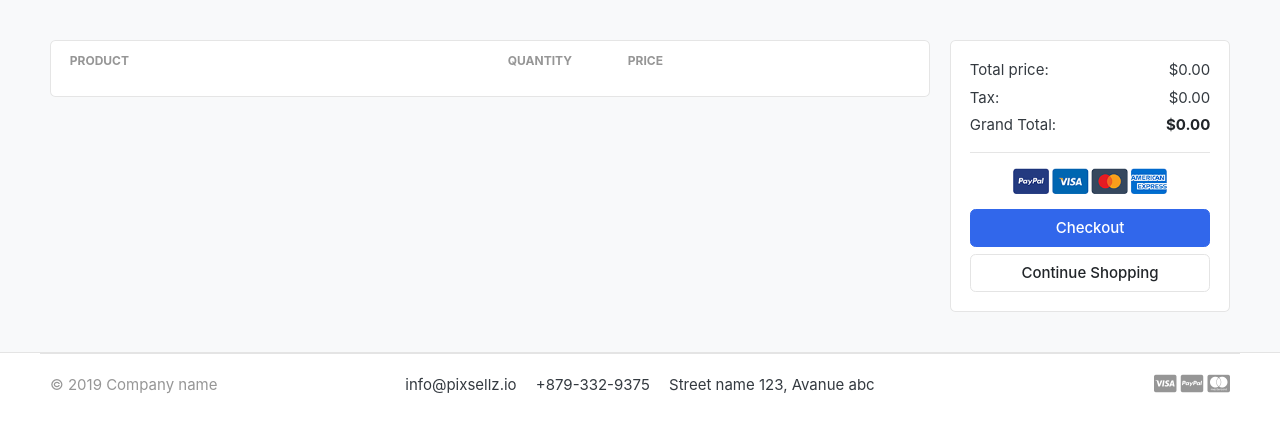
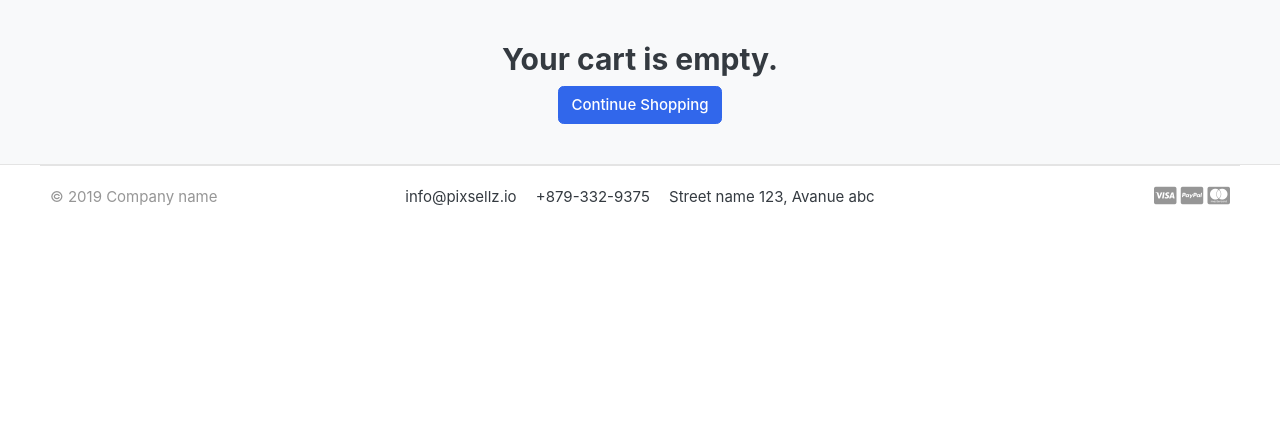
Before and after one commit to hemraj2613/E-shop, a Django app: page /cart/ in a window 1280 px wide. Shown: the part 118-551 px from the top of the page. Run offline with Django 5.2, Linux system fonts and the light colour scheme; data comes from the database, SQL or seed files in the repository; both versions use the stored data as it was after the commit; lists and menus that the app fills with data are empty; some libraries are stand-ins or nearby versions; some web fonts are replaced.

Commit message:
cart functionality added

```diff
--- a/carts/urls.py
+++ b/carts/urls.py
@@ -3,5 +3,7 @@ from . import views
 
 urlpatterns = [
     path('', views.cart, name='cart'),
-    path('add_cart/<int:product_id>', views.add_cart, name='add_cart')
+    path('add_cart/<int:product_id>', views.add_cart, name='add_cart'),
+    path('remove_cart/<int:product_id>', views.remove_cart, name='remove_cart'),
+    path('remove_cart_item/<int:product_id>', views.remove_cart_item, name='remove_cart_item'),
 ]
--- a/carts/views.py
+++ b/carts/views.py
@@ -1,5 +1,5 @@
 from django.http import HttpResponse
-from django.shortcuts import render, redirect
+from django.shortcuts import render, redirect, get_object_or_404
 from .models import CartItem,Cart
 from store.models import Product
 
@@ -37,6 +37,25 @@ def add_cart(request, product_id):
     return redirect('cart')
 
 
+def remove_cart(request, product_id):
+    cart = Cart.objects.get(cart_id=_cart_id(request))
+    product = get_object_or_404(Product, id = product_id)
+    cart_item = CartItem.objects.get(product=product, cart=cart)
+    if cart_item.quantity > 1:
+        cart_item.quantity -= 1
+        cart_item.save()
+    else:
+        cart_item.delete()
+    return redirect('cart')
+
+
+def remove_cart_item(request, product_id):
+    cart = Cart.objects.get(cart_id=_cart_id(request))
+    product = get_object_or_404(Product, id = product_id)
+    cart_item = CartItem.objects.get(product=product, cart=cart)
+    cart_item.delete()
+    return redirect('cart')
+
 
 def cart(request, total=0, quantity=0, cart_items=None, tax = 0, grand_total = 0):
     try:
--- a/templates/store/cart.html
+++ b/templates/store/cart.html
@@ -4,9 +4,12 @@
 
 <section class="section-content padding-y bg">
 <div class="container">
+	{% if cart_items %}
 <div class="row">
 <aside class="col-lg-9">
+
 <div class="card">
+
 <table class="table table-borderless table-shopping-cart">
 <thead class="text-muted">
 <tr class="small text-uppercase">
@@ -24,7 +27,7 @@
 		<figure class="itemside align-items-center">
 			<div class="aside"><img src="{{cart_item.product.images.url}}" class="img-sm"></div>
 			<figcaption class="info">
-				<a href="#" class="title text-dark">{{ cart_item.product.product_name }}</a>
+				<a href="{{ cart_item.product.get_url }}" class="title text-dark">{{ cart_item.product.product_name }}</a>
 				<p class="text-muted small">Matrix: 25 Mpx <br> Brand: Canon</p>
 			</figcaption>
 		</figure>
@@ -33,7 +36,7 @@
 					<div class="col">
 						<div class="input-group input-spinner">
 							<div class="input-group-prepend">
-							<button class="btn btn-light" type="button" id="button-plus"> <i class="fa fa-minus"></i> </button>
+							<a href="{% url "remove_cart" cart_item.product.id %}" class="btn btn-light" type="button" id="button-plus"> <i class="fa fa-minus"></i> </a>
 							</div>
 							<input type="text" class="form-control"  value="{{ cart_item.quantity }}" min="1" max="10">
 							<div class="input-group-append">
@@ -49,12 +52,15 @@
 		</div>
 	</td>
 	<td class="text-right">
-	<a href="" class="btn btn-danger"> Remove</a>
+	<a href="{% url "remove_cart_item" cart_item.product.id %}" class="btn btn-danger"> Remove</a>
 	</td>
 </tr>
 {% endfor %}
+
 </tbody>
 </table>
+
+
 </div>
 
 	</aside>
@@ -79,12 +85,19 @@
 				<img src="{% static "./images/misc/payments.png" %}" height="26">
 			</p>
 			<a href="./place-order.html" class="btn btn-primary btn-block"> Checkout </a>
-			<a href="./store.html" class="btn btn-light btn-block">Continue Shopping</a>
+			<a href="{% url "store" %}"  class="btn btn-light btn-block">Continue Shopping</a>
 		</div>
 		</div>
 
 </aside>
 </div>
+{% else %}
+<div class="text-center">
+	<h2>Your cart is empty.</h2>
+	<a href="{% url "store" %}" class="btn btn-primary">Continue Shopping</a>
+</div>
+
+{% endif %}
 </div>
 </section>
 {% endblock  %}
--- a/templates/store/store.html
+++ b/templates/store/store.html
@@ -139,7 +139,7 @@
 						<span class="price">${{ product.price|floatformat:2 }}</span>
 					</div>
 				</div>
-				<a href="#" class="btn btn-block btn-primary">Add to cart </a>
+				<a href="{% url "add_cart" product.id %}" class="btn btn-block btn-primary">Add to cart </a>
 			</figcaption>
 		</figure>
 	</div>
```
Also changed, not shown: db.sqlite3.
